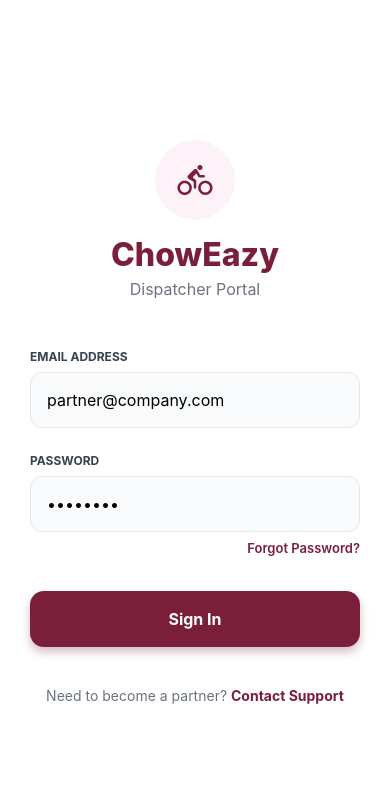
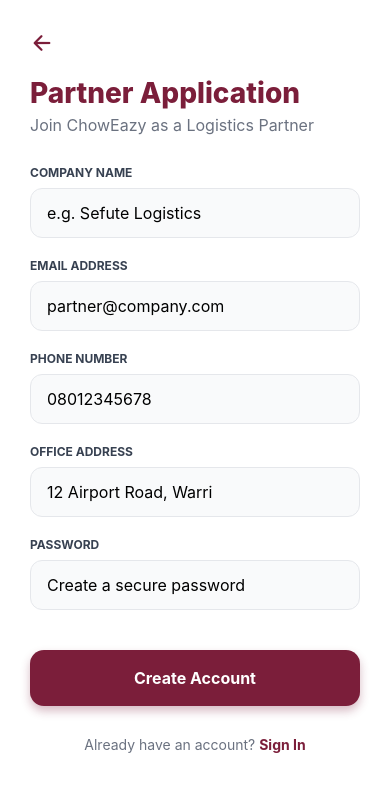
Before and after one commit to Food-ordering-platform/rider-app, a React Native app: screen /SignUp in a window 390 px wide. Shown: the top 792 px of the page. Built offline with nearby package versions, Linux system fonts and the light colour scheme; no server answers.

Commit message:
Implemetned register redirect

```diff
--- a/App.tsx
+++ b/App.tsx
@@ -15,6 +15,7 @@ import ActiveTripsScreen from "./screens/ActiveTripScreen";
 import WalletScreen from "./screens/WalletScreen";
 import ProfileScreen from "./screens/ProfileScreen";
 import OrderDetailsScreen from "./screens/OrderDetailsScreen";
+import SignupScreen from "./screens/SignupScreen";
 import { QueryClient, QueryClientProvider } from "@tanstack/react-query";
 
 const Stack = createNativeStackNavigator();
@@ -46,8 +47,12 @@ function DispatcherTabs() {
         component={DashboardScreen}
         options={{
           tabBarIcon: ({ color, focused }) => (
-            <Ionicons name={focused ? "grid" : "grid-outline"} size={24} color={color} />
-          )
+            <Ionicons
+              name={focused ? "grid" : "grid-outline"}
+              size={24}
+              color={color}
+            />
+          ),
         }}
       />
       <Tab.Screen
@@ -56,8 +61,12 @@ function DispatcherTabs() {
         options={{
           tabBarLabel: "On Road",
           tabBarIcon: ({ color, focused }) => (
-            <Ionicons name={focused ? "bicycle" : "bicycle-outline"} size={24} color={color} />
-          )
+            <Ionicons
+              name={focused ? "bicycle" : "bicycle-outline"}
+              size={24}
+              color={color}
+            />
+          ),
         }}
       />
       <Tab.Screen
@@ -65,8 +74,12 @@ function DispatcherTabs() {
         component={WalletScreen}
         options={{
           tabBarIcon: ({ color, focused }) => (
-            <Ionicons name={focused ? "wallet" : "wallet-outline"} size={24} color={color} />
-          )
+            <Ionicons
+              name={focused ? "wallet" : "wallet-outline"}
+              size={24}
+              color={color}
+            />
+          ),
         }}
       />
       <Tab.Screen
@@ -74,8 +87,12 @@ function DispatcherTabs() {
         component={ProfileScreen}
         options={{
           tabBarIcon: ({ color, focused }) => (
-            <Ionicons name={focused ? "business" : "business-outline"} size={24} color={color} />
-          )
+            <Ionicons
+              name={focused ? "business" : "business-outline"}
+              size={24}
+              color={color}
+            />
+          ),
         }}
       />
     </Tab.Navigator>
@@ -99,7 +116,10 @@ function NavigationContent() {
             <Stack.Screen name="OrderDetails" component={OrderDetailsScreen} />
           </>
         ) : (
+          <>
             <Stack.Screen name="Login" component={LoginScreen} />
+            <Stack.Screen name="SignUp" component={SignupScreen} />
+          </>
         )}
       </Stack.Navigator>
     </NavigationContainer>
--- a/screens/LoginScreen.tsx
+++ b/screens/LoginScreen.tsx
@@ -5,7 +5,8 @@ import { Ionicons } from "@expo/vector-icons";
 import { COLORS } from "../constants/theme";
 import { useAuth } from "../context/authContext";
 
-export default function LoginScreen() {
+// 1. Added 'navigation' to props here
+export default function LoginScreen({ navigation } : any) {
   const { login } = useAuth();
 
   const [email, setEmail] = useState("");
@@ -17,9 +18,7 @@ export default function LoginScreen() {
 
     setLoading(true);
     try {
-      // NOTE: Ensure your authContext login function expects { email, password }
       await login({ email, password });
-      // Navigation is handled by App.tsx automatically when isAuthenticated becomes true
     } catch (error: any) {
       Alert.alert("Login Failed", error?.response?.data?.message || "Invalid credentials");
     } finally {
@@ -82,14 +81,13 @@ export default function LoginScreen() {
             </TouchableOpacity>
           </View>
 
-          {/* FOOTER */}
+          {/* FOOTER - UPDATED SECTION */}
           <View style={styles.footer}>
-            <Text style={styles.footerText}>Need to become a partner? </Text>
-            <TouchableOpacity>
-               <Text style={styles.linkText}>Contact Support</Text>
+            <Text style={styles.footerText}>Don&apos;t have an account? </Text>
+            <TouchableOpacity onPress={() => navigation.navigate('SignUp')}>
+               <Text style={styles.linkText}>Sign Up</Text>
             </TouchableOpacity>
           </View>
-
         </View>
       </KeyboardAvoidingView>
     </SafeAreaView>
--- /dev/null
+++ b/screens/SignupScreen.tsx
@@ -0,0 +1,166 @@
+import React, { useState } from "react";
+import { View, Text, TextInput, TouchableOpacity, StyleSheet, ActivityIndicator, Alert, KeyboardAvoidingView, Platform, ScrollView } from "react-native";
+import { SafeAreaView } from "react-native-safe-area-context";
+import { Ionicons } from "@expo/vector-icons";
+import { COLORS } from "../constants/theme";
+import { useAuth } from "../context/authContext";
+import { useNavigation } from "@react-navigation/native";
+
+export default function SignupScreen() {
+  const { register } = useAuth();
+  const navigation = useNavigation<any>();
+
+  const [formData, setFormData] = useState({
+    name: "", // This will be the Company Name
+    email: "",
+    phone: "",
+    address: "",
+    password: "",
+  });
+
+  const [loading, setLoading] = useState(false);
+
+  const handleRegister = async () => {
+    if (!formData.name || !formData.email || !formData.password || !formData.phone) {
+      return Alert.alert("Error", "Please fill in all required fields");
+    }
+
+    setLoading(true);
+    try {
+      // We pass the data to your existing Auth Context
+      await register({
+        ...formData,
+        address:formData.address || "Warri",
+        role: "DISPATCHER",
+        terms:true // Important: Flag them as a Dispatcher
+      });
+      // Context will auto-redirect if successful, or you can navigate to Login
+      Alert.alert("Success", "Account created! Please log in.");
+      navigation.navigate("Login");
+    } catch (error: any) {
+      Alert.alert("Registration Failed", error?.response?.data?.message || "Could not create account");
+    } finally {
+      setLoading(false);
+    }
+  };
+
+  return (
+    <SafeAreaView style={styles.container}>
+      <KeyboardAvoidingView behavior={Platform.OS === 'ios' ? 'padding' : 'height'} style={{ flex: 1 }}>
+        <ScrollView contentContainerStyle={styles.content} showsVerticalScrollIndicator={false}>
+
+          {/* HEADER */}
+          <TouchableOpacity onPress={() => navigation.goBack()} style={styles.backBtn}>
+            <Ionicons name="arrow-back" size={24} color={COLORS.primary} />
+          </TouchableOpacity>
+
+          <View style={styles.headerSection}>
+            <Text style={styles.title}>Partner Application</Text>
+            <Text style={styles.subtitle}>Join ChowEazy as a Logistics Partner</Text>
+          </View>
+
+          {/* FORM */}
+          <View style={styles.form}>
+
+            <View style={styles.inputGroup}>
+              <Text style={styles.label}>Company Name</Text>
+              <TextInput
+                style={styles.input}
+                placeholder="e.g. Sefute Logistics"
+                value={formData.name}
+                onChangeText={(text) => setFormData({...formData, name: text})}
+              />
+            </View>
+
+            <View style={styles.inputGroup}>
+              <Text style={styles.label}>Email Address</Text>
+              <TextInput
+                style={styles.input}
+                placeholder="partner@company.com"
+                value={formData.email}
+                onChangeText={(text) => setFormData({...formData, email: text})}
+                keyboardType="email-address"
+                autoCapitalize="none"
+              />
+            </View>
+
+            <View style={styles.inputGroup}>
+              <Text style={styles.label}>Phone Number</Text>
+              <TextInput
+                style={styles.input}
+                placeholder="08012345678"
+                value={formData.phone}
+                onChangeText={(text) => setFormData({...formData, phone: text})}
+                keyboardType="phone-pad"
+              />
+            </View>
+
+            <View style={styles.inputGroup}>
+              <Text style={styles.label}>Office Address</Text>
+              <TextInput
+                style={styles.input}
+                placeholder="12 Airport Road, Warri"
+                value={formData.address}
+                onChangeText={(text) => setFormData({...formData, address: text})}
+              />
+            </View>
+
+            <View style={styles.inputGroup}>
+              <Text style={styles.label}>Password</Text>
+              <TextInput
+                style={styles.input}
+                placeholder="Create a secure password"
+                value={formData.password}
+                onChangeText={(text) => setFormData({...formData, password: text})}
+                secureTextEntry
+              />
+            </View>
+
+            <TouchableOpacity
+              style={styles.registerBtn}
+              onPress={handleRegister}
+              disabled={loading}
+            >
+              {loading ? (
+                <ActivityIndicator color="white" />
+              ) : (
+                <Text style={styles.registerBtnText}>Create Account</Text>
+              )}
+            </TouchableOpacity>
+          </View>
+
+          {/* FOOTER */}
+          <View style={styles.footer}>
+            <Text style={styles.footerText}>Already have an account? </Text>
+            <TouchableOpacity onPress={() => navigation.navigate("Login")}>
+               <Text style={styles.linkText}>Sign In</Text>
+            </TouchableOpacity>
+          </View>
+
+        </ScrollView>
+      </KeyboardAvoidingView>
+    </SafeAreaView>
+  );
+}
+
+const styles = StyleSheet.create({
+  container: { flex: 1, backgroundColor: 'white' },
+  content: { padding: 30, paddingBottom: 50 },
+  backBtn: { marginBottom: 20 },
+
+  headerSection: { marginBottom: 30 },
+  title: { fontSize: 28, fontWeight: '800', color: COLORS.primary },
+  subtitle: { fontSize: 16, color: '#6B7280', marginTop: 5 },
+
+  form: { gap: 15 },
+  inputGroup: { marginBottom: 5 },
+  label: { fontSize: 12, fontWeight: '700', color: '#374151', marginBottom: 8, textTransform: 'uppercase' },
+  input: { height: 50, backgroundColor: '#F9FAFB', borderWidth: 1, borderColor: '#E5E7EB', borderRadius: 12, paddingHorizontal: 16, fontSize: 16 },
+
+  registerBtn: { height: 56, backgroundColor: COLORS.primary, borderRadius: 14, alignItems: 'center', justifyContent: 'center', marginTop: 20, shadowColor: COLORS.primary, shadowOpacity: 0.3, shadowOffset: { width: 0, height: 5 }, shadowRadius: 10, elevation: 5 },
+  registerBtnText: { color: 'white', fontSize: 16, fontWeight: 'bold' },
+
+  footer: { flexDirection: 'row', justifyContent: 'center', marginTop: 30 },
+  footerText: { color: '#6B7280' },
+  linkText: { color: COLORS.primary, fontWeight: '700' }
+});
```
Also changed, not shown: types/auth.types.ts (+5 -4 lines). Lines whose indentation alone changed are shown as unchanged.
